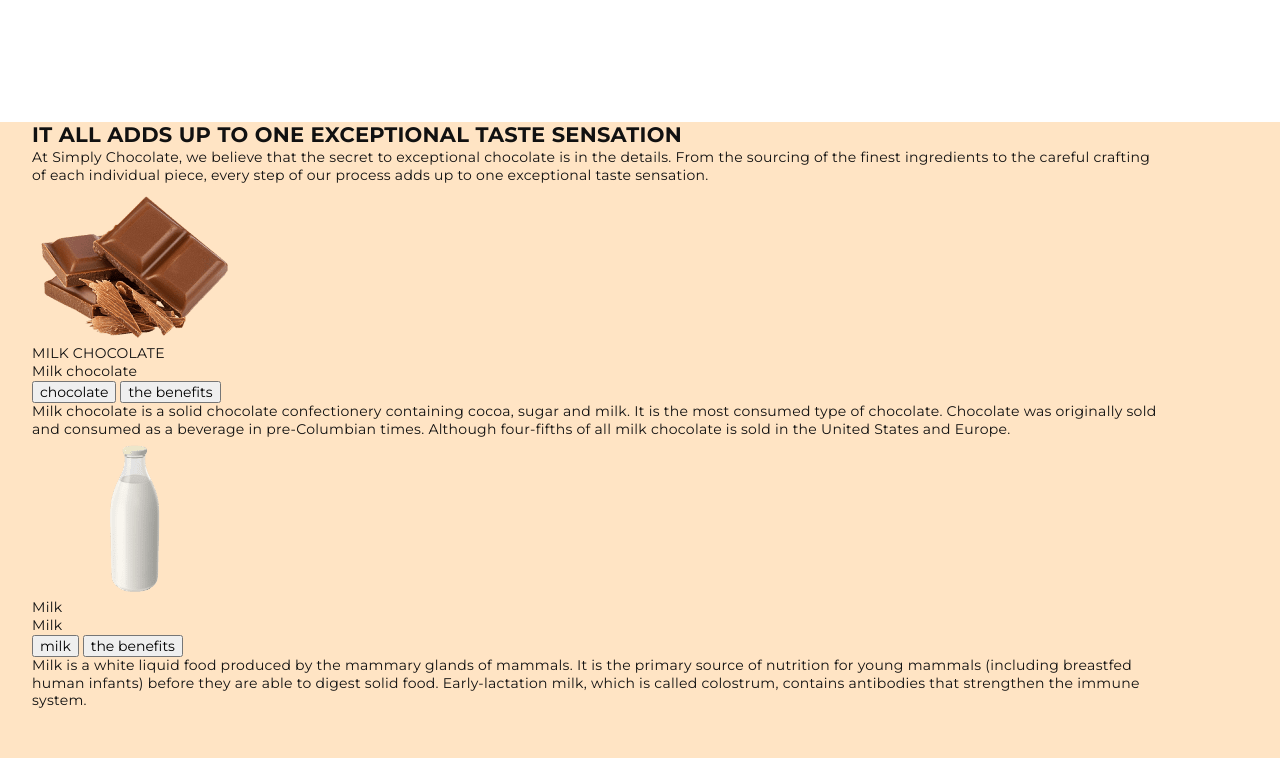
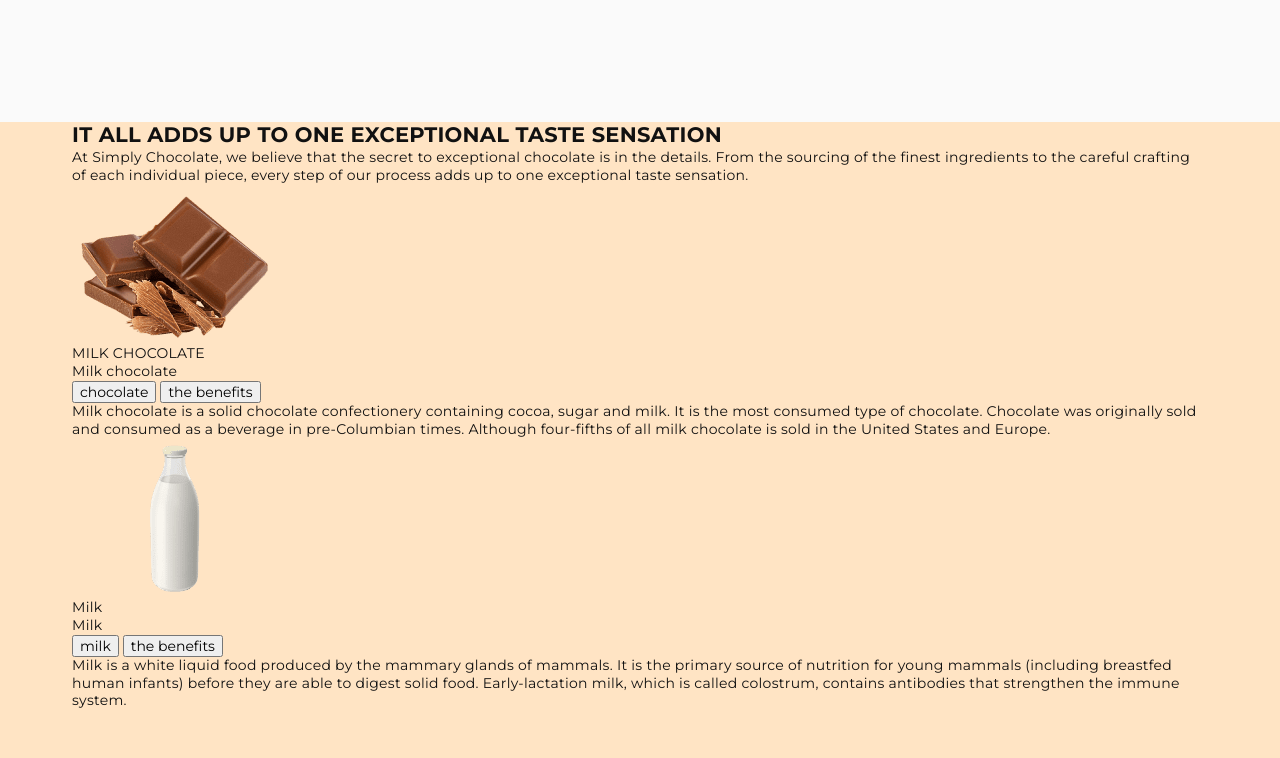
Before and after one commit to GoitStudentsWorks/html_css_88_AnatoliiZhurov, a website built with Vite: page src/index.html in a window 1280 px wide. Shown: the part 580-1338 px from the top of the page. Built offline with nearby package versions, Linux system fonts and the light colour scheme; files whose address does not match are found by name.

Commit message:
commit end of the day

```diff
--- a/src/css/styles.css
+++ b/src/css/styles.css
@@ -50,6 +50,7 @@
   line-height: 1.28;
   letter-spacing: 0.02em;
   color: var(--color-black);
+  background-color: #fafafa;
 }
 
 section:not(:last-child) {
@@ -72,6 +73,7 @@
   position: relative;
   max-width: 375px;
   padding: 0 20px;
+  margin: 0 auto;
 }
 
 @media only screen and (min-width: 768px) {
```
